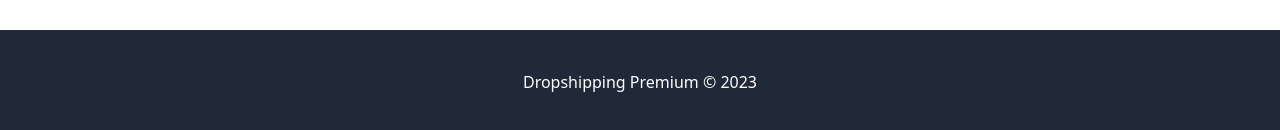
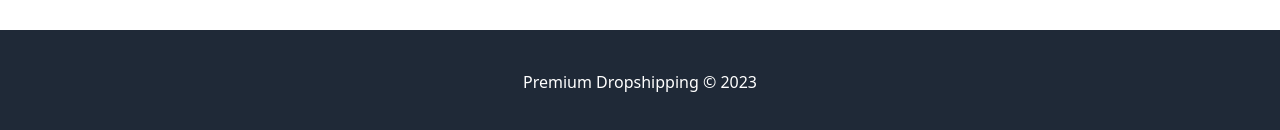
Before and after one commit to sarmiente/Landing_Premium, a Next.js app: page / in a window 1280 px wide. Shown: the part 2064-2194 px from the top of the page. Built offline with nearby package versions, Linux system fonts and the light colour scheme.

Commit message:
1 file modified

```diff
--- a/pages/index.js
+++ b/pages/index.js
@@ -95,7 +95,7 @@ export default function Home() {
       </div>
 
       <footer className="container mx-auto flex justify-center h-auto bg-gray-800 text-white p-10">
-        <p> Dropshipping Premium © {new Date().getFullYear()} </p>
+        <p> Premium Dropshipping © {new Date().getFullYear()} </p>
       </footer>
     </div>
   );
```
